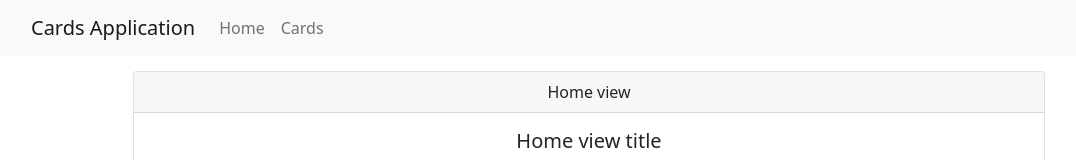
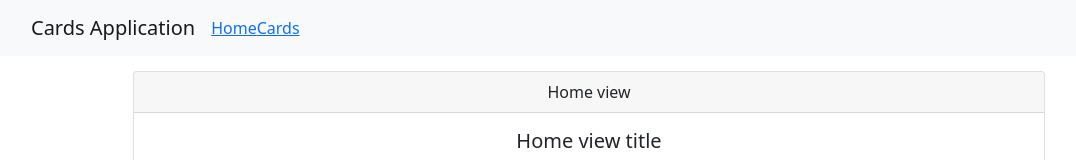
Before and after one commit to solarenergy990/cards-app-ts, a React (Create React App) app: page /home in a window 1280 px wide. Shown: the top 160 px of the page, without its empty margins (51-1127 px from the left). Built offline with nearby package versions, Linux system fonts and the light colour scheme.

Commit message:
changes nav links

```diff
--- a/src/components/Navigation/Navigation.tsx
+++ b/src/components/Navigation/Navigation.tsx
@@ -3,6 +3,7 @@ import React from 'react';
 import Container from 'react-bootstrap/Container';
 import Nav from 'react-bootstrap/Nav';
 import Navbar from 'react-bootstrap/Navbar';
+import { Link } from 'react-router-dom';
 
 const Navigation = () => {
   return (
@@ -12,8 +13,14 @@ const Navigation = () => {
         <Navbar.Toggle aria-controls="basic-navbar-nav" />
         <Navbar.Collapse id="basic-navbar-nav">
           <Nav className="me-auto">
-            <Nav.Link href="home">Home</Nav.Link>
-            <Nav.Link href="cards">Cards</Nav.Link>
+            <Link to='home'>
+              Home
+            </Link>
+            <Link to='cards'>
+              Cards
+            </Link>
+            {/* <Nav.Link href="home">Home</Nav.Link> */}
+            {/* <Nav.Link href="cards">Cards</Nav.Link> */}
           </Nav>
         </Navbar.Collapse>
       </Container>
```
